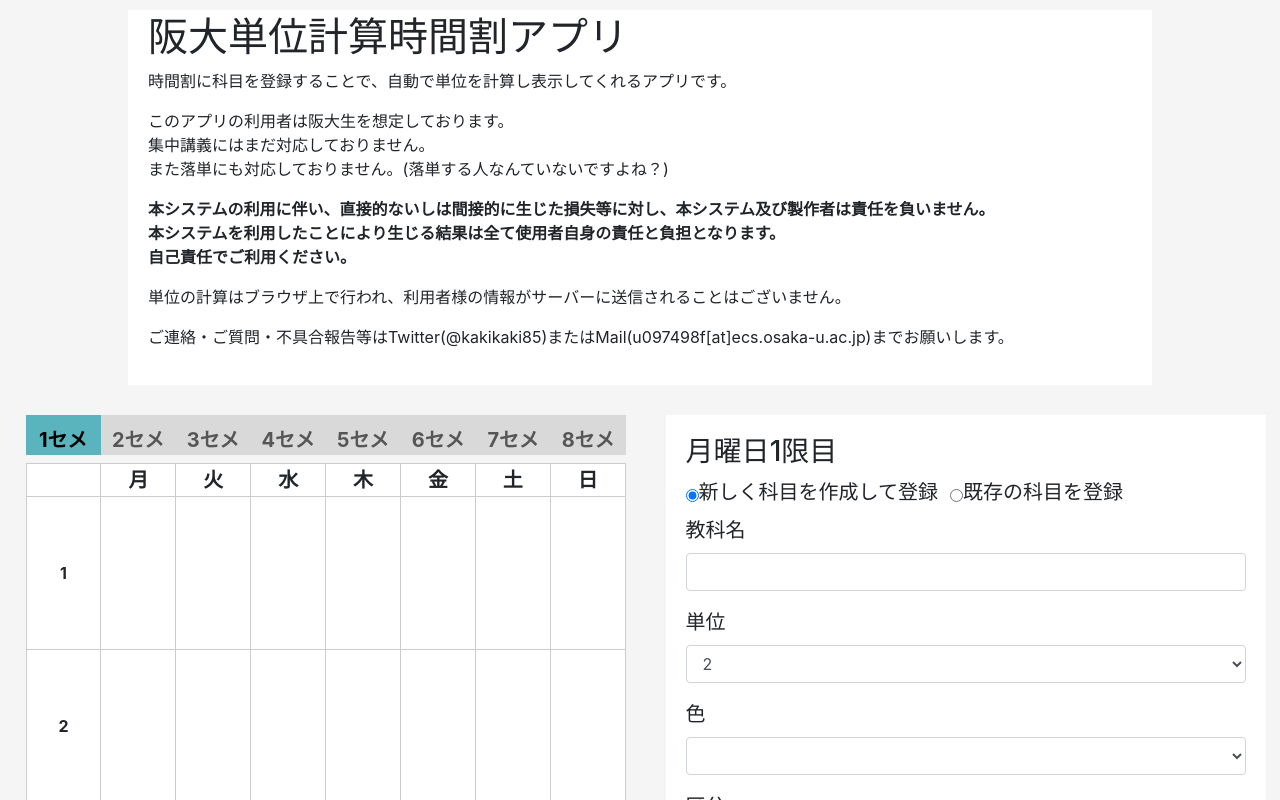
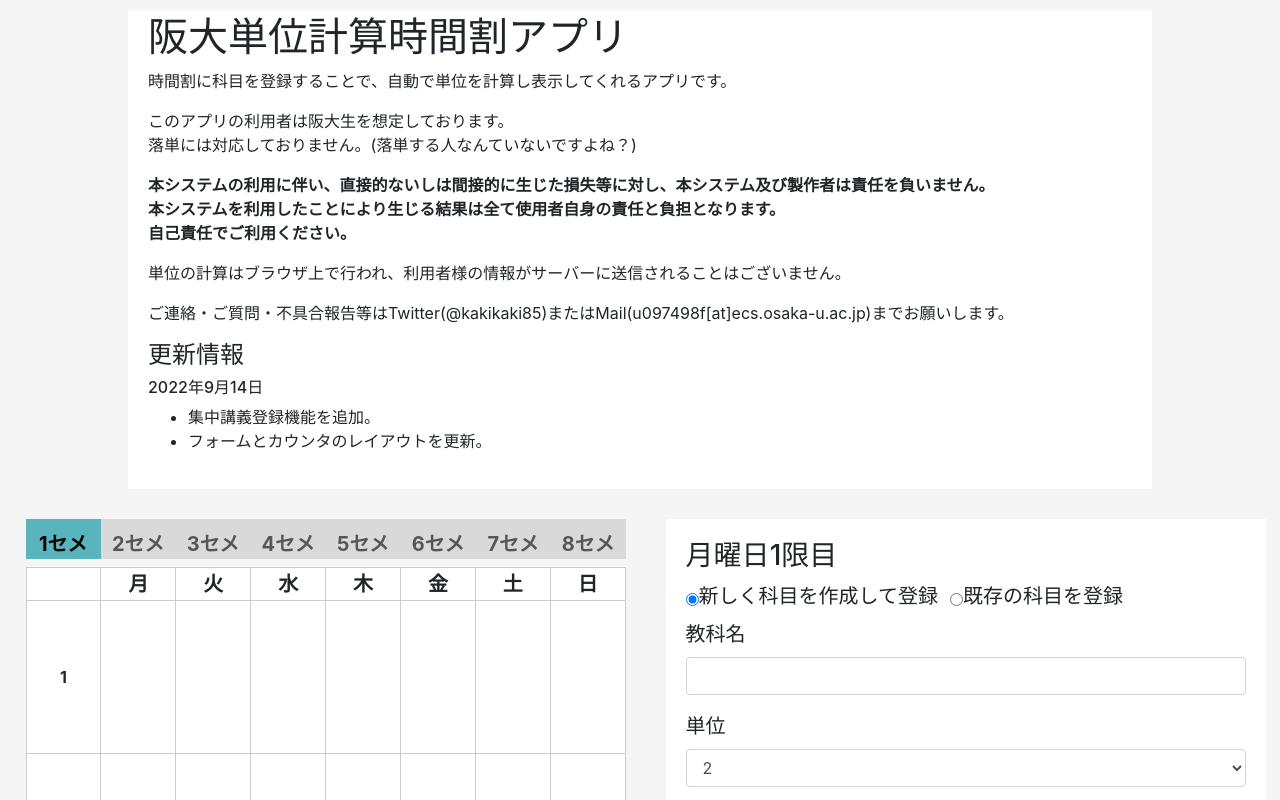
Before and after one commit to kaki005/React-TimeTableSoftware, a React (Create React App) app: page / in a window 1280 px wide. Shown: the top 800 px of the page. Built offline with nearby package versions, Linux system fonts and the light colour scheme.

Commit message:
githubPagesへの自動デプロイCD/CI追加

```diff
--- a/src/component/Title.tsx
+++ b/src/component/Title.tsx
@@ -4,8 +4,7 @@ export const Title :React.FC = () => {
         <div>
             <p>時間割に科目を登録することで、自動で単位を計算し表示してくれるアプリです。</p>
             <p>このアプリの利用者は阪大生を想定しております。<br />
-                集中講義にはまだ対応しておりません。<br />
-                また落単にも対応しておりません。(落単する人なんていないですよね？)
+                落単には対応しておりません。(落単する人なんていないですよね？)
             </p>
             <p><strong>
             本システムの利用に伴い、直接的ないしは間接的に生じた損失等に対し、本システム及び製作者は責任を負いません。<br />
@@ -17,5 +16,14 @@ export const Title :React.FC = () => {
         <div>
             <p>ご連絡・ご質問・不具合報告等はTwitter(@kakikaki85)またはMail(u097498f[at]ecs.osaka-u.ac.jp)までお願いします。</p>
         </div>
+
+        <div>
+            <h4>更新情報</h4>
+            <h6>2022年9月14日</h6>
+            <ul>
+                <li>集中講義登録機能を追加。</li>
+                <li>フォームとカウンタのレイアウトを更新。</li>
+            </ul>
+        </div>
     </div>
 }
```
Also changed, not shown: .githubs/workflows/deploy.yml (added).
